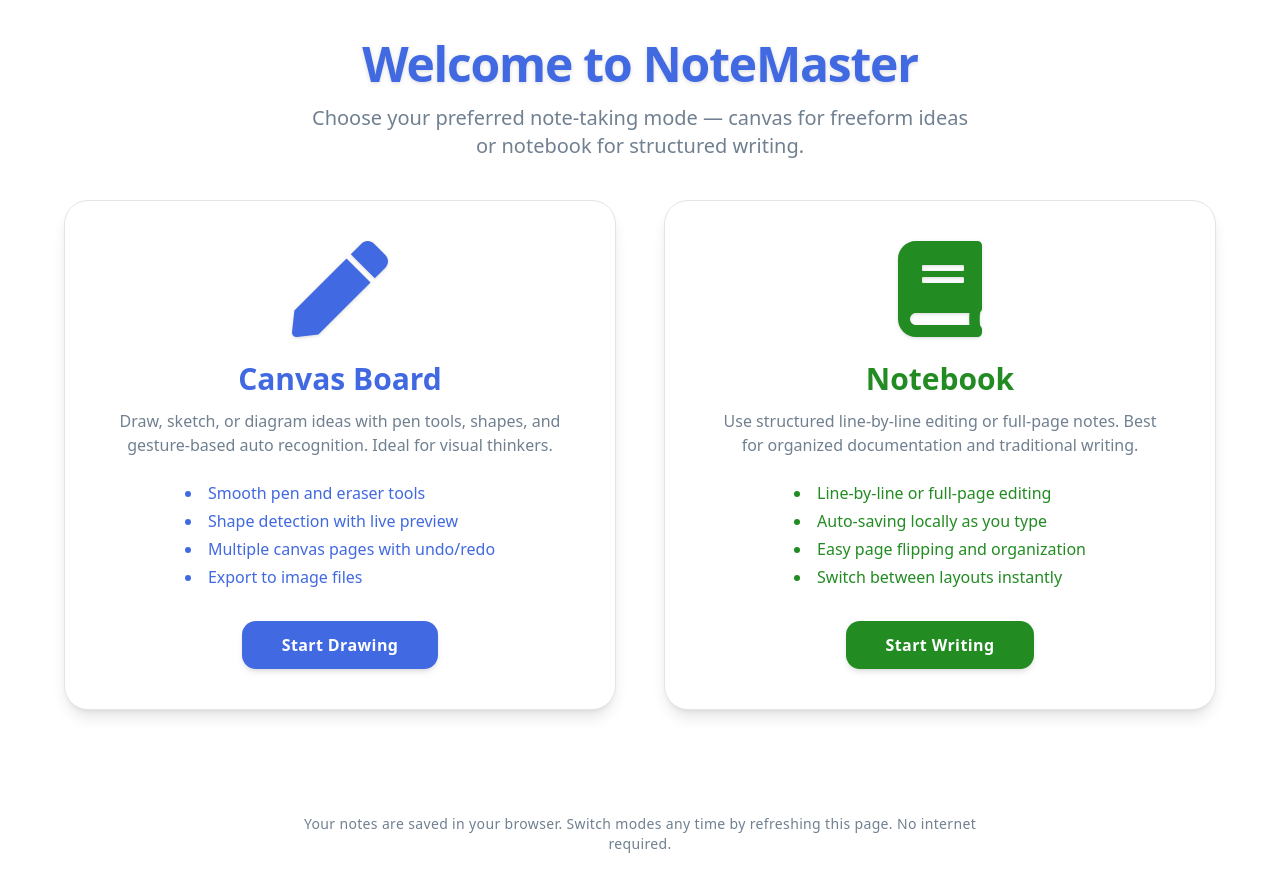
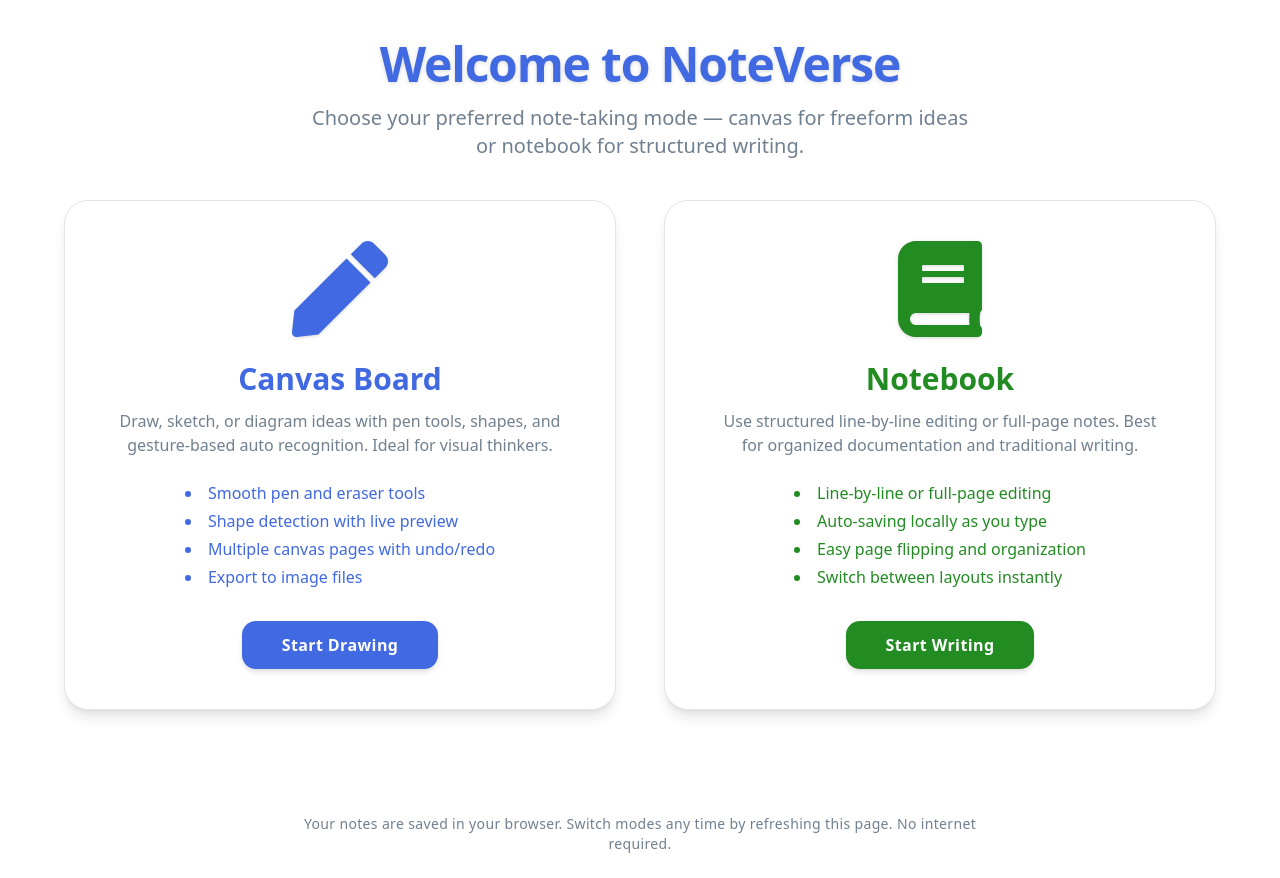
Before and after one commit to OmkarGaikwad5/Noteverse-Project, a Next.js app: page /notes in a window 1280 px wide. Built offline with nearby package versions, Linux system fonts and the light colour scheme.

Commit message:
fixes typo

```diff
--- a/src/app/notes/page.tsx
+++ b/src/app/notes/page.tsx
@@ -20,7 +20,7 @@ export default function Page() {
       {/* Header */}
       <header className="max-w-5xl mx-auto p-10 text-center">
         <h1 className="text-5xl font-extrabold text-royal-blue dark:text-royal-blue mb-4 drop-shadow-sm tracking-tight select-none">
-          Welcome to NoteMaster
+          Welcome to NoteVerse
         </h1>
         <p className="text-xl font-medium text-slate-gray dark:text-slate-gray/80 max-w-2xl mx-auto">
           Choose your preferred note-taking mode — canvas for freeform ideas or notebook for structured writing.
```
